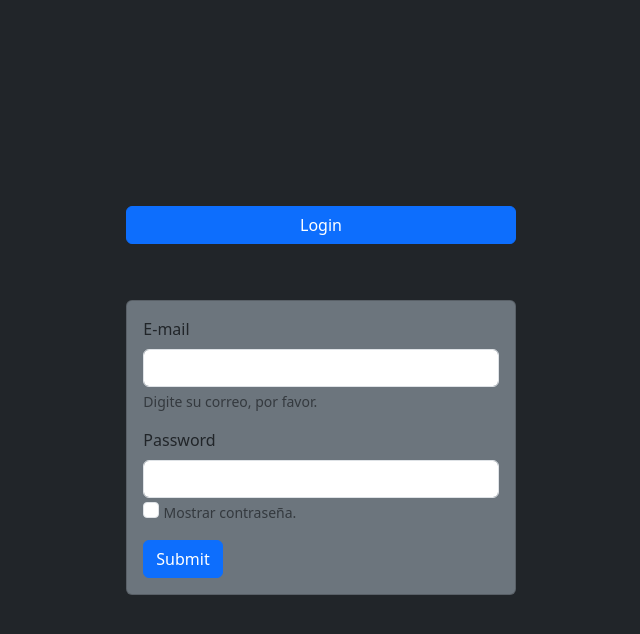
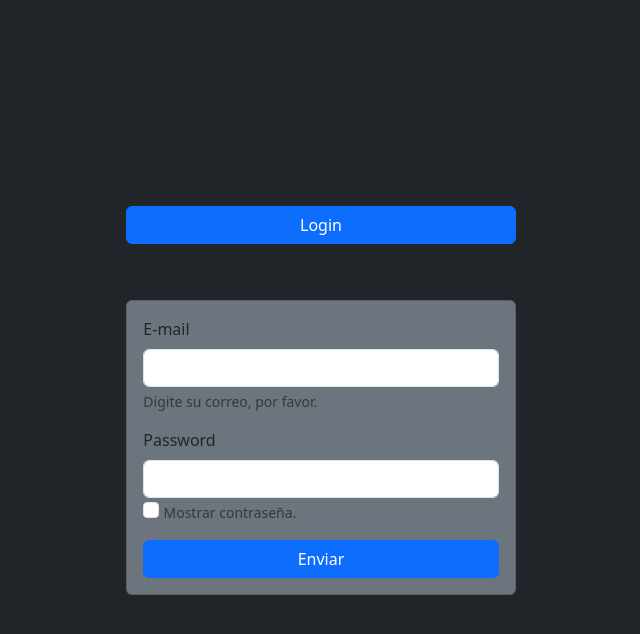
Before and after one commit to jamibj2000/simple-login-form-bootstrap, a plain HTML site: page index.html in a window 1280 px wide. Both pictures are taken after a click on the button "Login". Shown: the whole page, without its empty margins (319-959 px from the left). Drawn offline with nearby package versions, Linux system fonts and the light colour scheme.

Commit message:
col-12 button enviar

```diff
--- a/index.html
+++ b/index.html
@@ -31,7 +31,7 @@
                   <input type="checkbox" class="form-check-input" id="exampleCheck1" onchange="mostrarPassword()">
                   <label class="form-text" for="exampleCheck1">Mostrar contraseña.</label>
                 </div>
-                <button type="submit" class="btn btn-primary">Submit</button>
+                <button type="submit" class="col-12 btn btn-primary">Enviar</button>
               </form>
         </div>
       </div>
```
